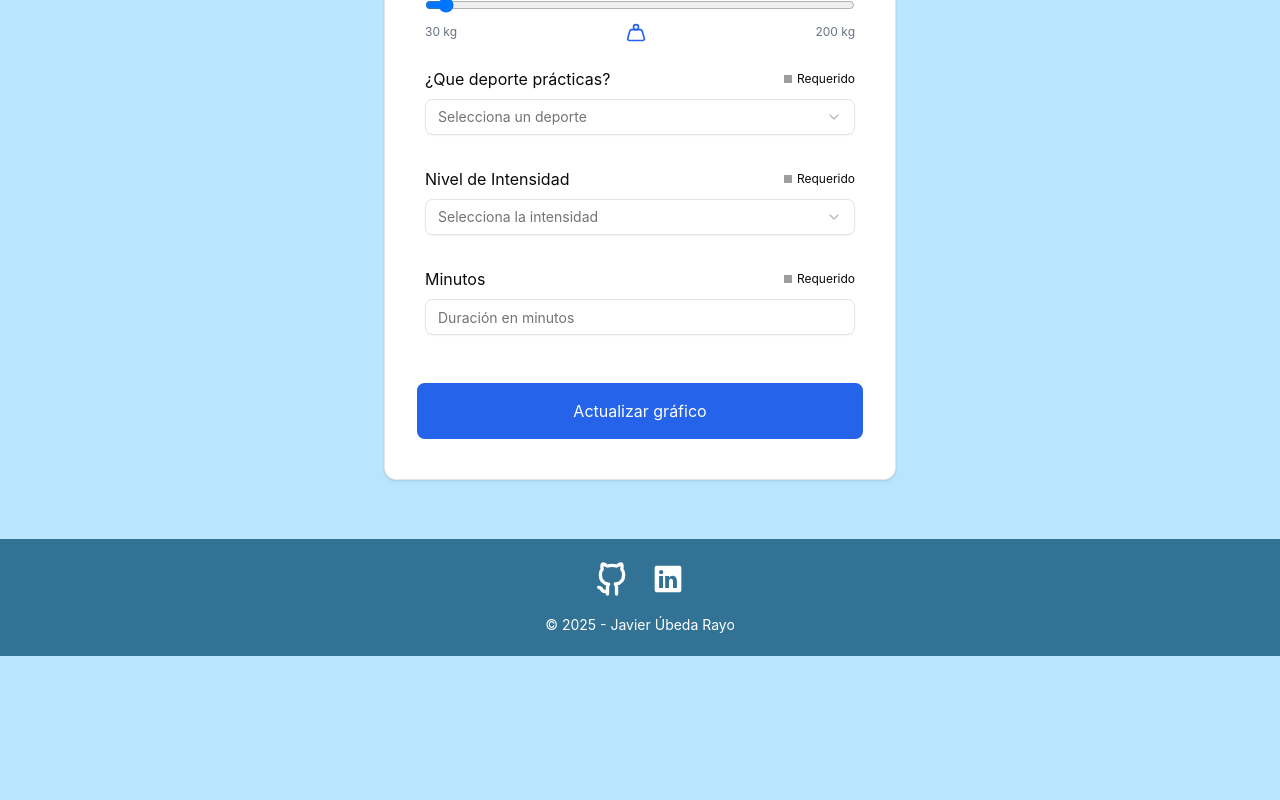
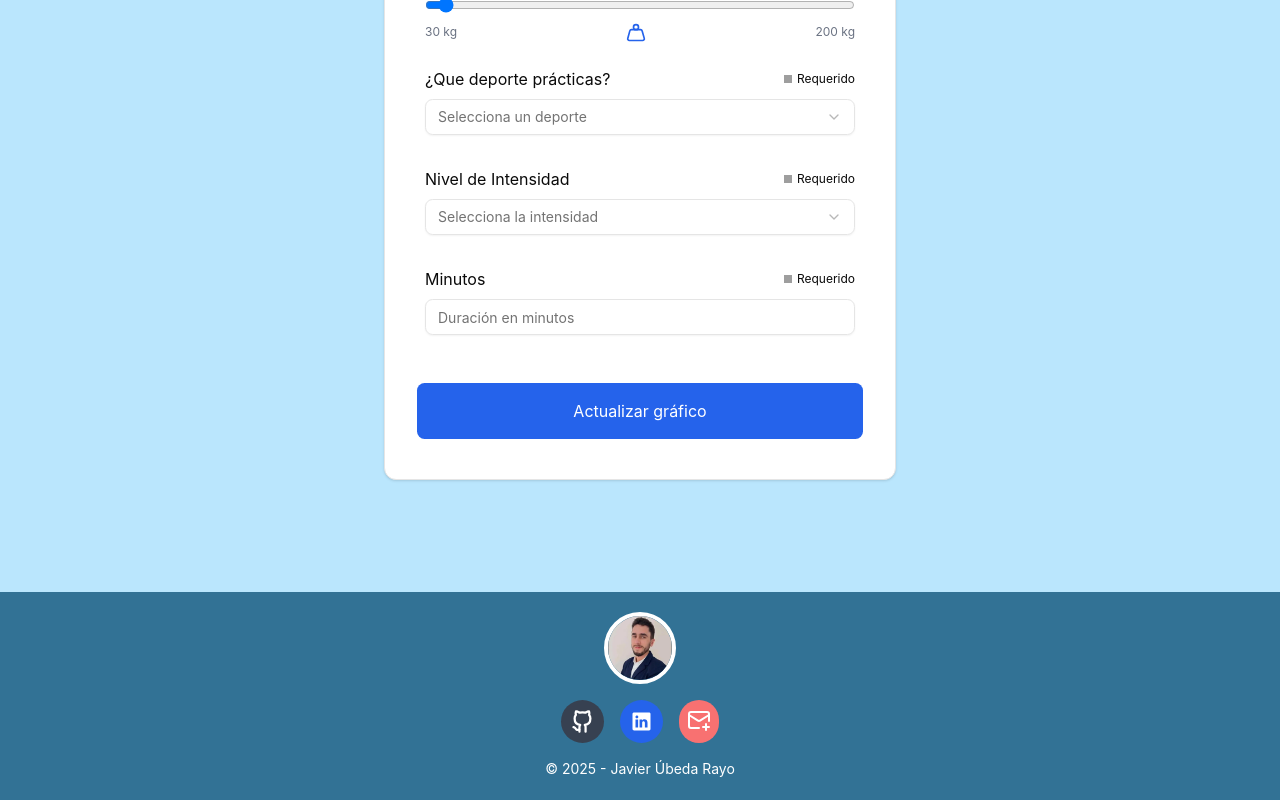
Before and after one commit to javub25/Calorix, a React (Vite) app: page / in a window 1280 px wide. Shown: the part 465-1265 px from the top of the page. Before the commit the page ends 1121 px from the top, so only its background shows below. Built offline with nearby package versions, Linux system fonts and the light colour scheme; grey boxes are pictures that could not be loaded.

Commit message:
styles: add flame icon to Spinner component

```diff
--- a/src/features/chart/components/WeightLoss.tsx
+++ b/src/features/chart/components/WeightLoss.tsx
@@ -18,43 +18,43 @@ export const WeightLoss = ({weightAmount, calories}: {weightAmount: number, calo
             </DrawerTrigger>
 
             <DrawerContent>
+                <div className="overflow-auto">
                     <DrawerHeader className="mx-auto">
-                    <DrawerTitle className="text-center text-2xl [@media(max-height:568px)]:text-base">¡Has perdido peso!</DrawerTitle>
+                        <DrawerTitle className="text-center text-2xl">¡Has perdido peso!</DrawerTitle>
                     </DrawerHeader>
 
-                <article className="bg-[#0d9488] rounded-full aspect-square flex items-center justify-center mx-auto [@media(max-height:568px)]:w-17 w-30
-                    [@media(max-height:568px)]:mt-0 mt-4">
-                    <DrawerDescription className="text-center font-bold text-white [@media(max-height:568px)]:text-xl text-4xl">
+                    <article className="bg-[#0d9488] rounded-full aspect-square flex items-center justify-center mx-auto w-30 mt-4">
+                        <DrawerDescription className="text-center font-bold text-white text-4xl">
                             {weightAmount} <span className="text-sm block">kg</span>
                         </DrawerDescription>
                     </article>
 
                     <article>
-                    <h2 className="text-center [@media(max-height:568px)]:text-xs text-lg [@media(max-height:568px)]:my-2 my-4">¡Gran trabajo! Sigue avanzando 💪</h2>
-                    <h3 className="text-center font-medium mb-2 [@media(max-height:568px)]:text-xs text-base">Así calculamos tu pérdida de peso </h3>
+                        <h2 className="text-center text-lg my-4">¡Gran trabajo! Sigue avanzando 💪</h2>
+                        <h3 className="text-center font-medium mb-2 text-base">Así calculamos tu pérdida de peso </h3>
                         <img src="https://res.cloudinary.com/dye4ylysz/image/upload/v1741686992/info-circle-svgrepo-com_aortrz.svg" alt="Info Circle to calculate weigth loss" className="w-7 h-7 mx-auto"/>
                     </article>
 
                     <article>
-                    <ul className="pie-weight__loss-data [@media(max-height:568px)]:pt-4">
+                        <ul className="pie-weight__loss-data">
                             <li className="flex justify-between">
-                            <span className="text-sm [@media(max-height:568px)]:text-xs">Calorias 🔥</span>
-                            <span className="font-medium text-sm [@media(max-height:568px)]:text-xs">{calories} kcal</span>
+                                <span className="text-sm">Calorias 🔥</span>
+                                <span className="font-medium text-sm">{calories} kcal</span>
                             </li>
                             <li className="flex justify-between">
-                            <span className="text-sm [@media(max-height:568px)]:text-xs">1 kg</span>
-                            <span className="font-medium text-sm [@media(max-height:568px)]:text-xs">7700 calorias</span>
+                                <span className="text-sm">1 kg</span>
+                                <span className="font-medium text-sm">7700 calorias</span>
                             </li>
                             <li className="flex justify-between">
-                            <span className="text-sm [@media(max-height:568px)]:text-xs">Peso perdido ⚖️</span>
-                            <span className="font-medium text-sm [@media(max-height:568px)]:text-xs">Calorías ÷ 7700</span>
+                                <span className="text-sm">Peso perdido ⚖️</span>
+                                <span className="font-medium text-sm">Calorías ÷ 7700</span>
                             </li>
                         </ul>
                     </article>
-
                     <DrawerFooter className="w-[11rem] mx-auto">
                         <DrawerClose className="form-activity__update-chart">Volver</DrawerClose>
                     </DrawerFooter>
+                </div>
             </DrawerContent>
         </Drawer>
     )
--- a/src/layouts/Footer.tsx
+++ b/src/layouts/Footer.tsx
@@ -1,10 +1,19 @@
+import profile from "@/assets/profile.webp"
+
 export const Footer = () => {
     return (
-        <footer className="text-neutral-content p-5 fixed bottom-0">
+        <footer>
             <nav>
-                <section className="grid grid-flow-col gap-4 place-content-center">
-                    <a href="https://github.com/javub25/Calorix" target="_blank" title="Github">
-                        <svg width="40" height="40" viewBox="0 0 24 24" fill="none" xmlns="http://www.w3.org/2000/svg">
+                <section>
+                    <ul>
+                        <li>
+                            <img src={profile} alt="GitHub Profile" className="rounded-full w-18 h-18 mx-auto
+                            mb-4 border-4 border-white"/>
+                        </li>
+                        <li className="grid grid-flow-col gap-4 place-content-center">
+                            <a href="https://github.com/javub25/Calorix" target="_blank" title="Github"
+                                className="bg-[#374151] p-2 rounded-full transition-transform hover:-translate-y-1 hover:shadow-lg">
+                                    <svg width="27" height="27" viewBox="0 0 24 24" fill="none" xmlns="http://www.w3.org/2000/svg">
                                         <g id="SVGRepo_bgCarrier" strokeWidth="0"></g>
                                         <g id="SVGRepo_tracerCarrier" strokeLinecap="round" strokeLinejoin="round"></g>
                                         <g id="SVGRepo_iconCarrier">
@@ -12,8 +21,9 @@ export const Footer = () => {
                                         </g>
                                     </svg>
                             </a>
-                    <a href="https://www.linkedin.com/in/javierubedarayo/" target="_blank" title="Linkedin">
-                        <svg width="40" height="40" viewBox="0 0 24 24" fill="none" xmlns="http://www.w3.org/2000/svg">
+                            <a href="https://www.linkedin.com/in/javierubedarayo/" target="_blank" title="Linkedin"
+                                className="bg-[#2563EB] p-2 rounded-full transition-transform hover:-translate-y-1 hover:shadow-lg">
+                                    <svg width="27" height="27" viewBox="0 0 24 24" fill="none" xmlns="http://www.w3.org/2000/svg">
                                         <g id="SVGRepo_bgCarrier" strokeWidth="0"></g>
                                         <g id="SVGRepo_tracerCarrier" strokeLinecap="round" strokeLinejoin="round"></g>
                                         <g id="SVGRepo_iconCarrier">
@@ -22,11 +32,27 @@ export const Footer = () => {
                                         </g>
                                     </svg>
                             </a>
+
+                            <a href="mailto:javierubeda832@gmail.com" target="_blank" title="Mail"
+                                className="bg-[#F87171] p-2 rounded-full transition-transform hover:-translate-y-1 hover:shadow-lg">
+                                    <svg xmlns="http://www.w3.org/2000/svg"
+                                        width="24"
+                                        height="24"
+                                        viewBox="0 0 24 24"
+                                        fill="none"
+                                        stroke="#fff"
+                                        strokeWidth="2"
+                                        strokeLinecap="round"
+                                        strokeLinejoin="round"
+                                        className="lucide lucide-mail-plus-icon lucide-mail-plus">
+                                    <path d="M22 13V6a2 2 0 0 0-2-2H4a2 2 0 0 0-2 2v12c0 1.1.9 2 2 2h8"/><path d="m22 7-8.97 5.7a1.94 1.94 0 0 1-2.06 0L2 7"/><path d="M19 16v6"/><path d="M16 19h6"/></svg>
+                            </a>
+                        </li>
+                        <li>
+                            <p className="text-white mt-4">© 2025 - Javier Úbeda Rayo</p>
+                        </li>
+                    </ul>
                 </section>
-
-                <p className="text-white mt-4 text-center">
-                    © 2025 - Javier Úbeda Rayo
-                </p>
             </nav>
         </footer>
     );
--- a/src/router/Router.tsx
+++ b/src/router/Router.tsx
@@ -13,7 +13,7 @@ export const Router = () =>
         <BrowserRouter>
             <Header />
                 <Suspense fallback={<Spinner/>}>
-                    <section className="px-5 pb-[11rem]">
+                    <section className="px-5 pb-[20rem]">
                         <Routes>
                             <Route path="/" element={<Form />} />
                             <Route path="/tus-actividades" element={<Pie />} />
--- a/src/router/components/Spinner.tsx
+++ b/src/router/components/Spinner.tsx
@@ -1,10 +1,11 @@
 import '@/router/styles/spinner.css'
+import calories from '@/assets/svg/calories.svg'
 
 export const Spinner = () => {
     return (
-        <header className="text-center mt-20 animate-pulse">
+        <header className="text-center mt-20 animate-pulse pb-[20rem]">
+            <img src={calories} alt="Flame icon" className="w-20 h-20 mx-auto mb-8"/>
             <span className="loader"></span>
-            <h1 className="text-2xl font-bold text-[#144054] my-4">Cargando...</h1>
         </header>
     )
 }
--- a/src/router/styles/spinner.css
+++ b/src/router/styles/spinner.css
@@ -5,7 +5,7 @@
     border-radius: 50%;
     display: inline-block;
     border: 4px solid transparent;
-    border-bottom-color: #DC2626;
+    border-bottom-color: #2563eb;
     animation: rotation 1s linear infinite;
   }
   .loader::after {
```
Also changed, not shown: src/assets/profile.webp (added). Lines whose indentation alone changed are shown as unchanged.
